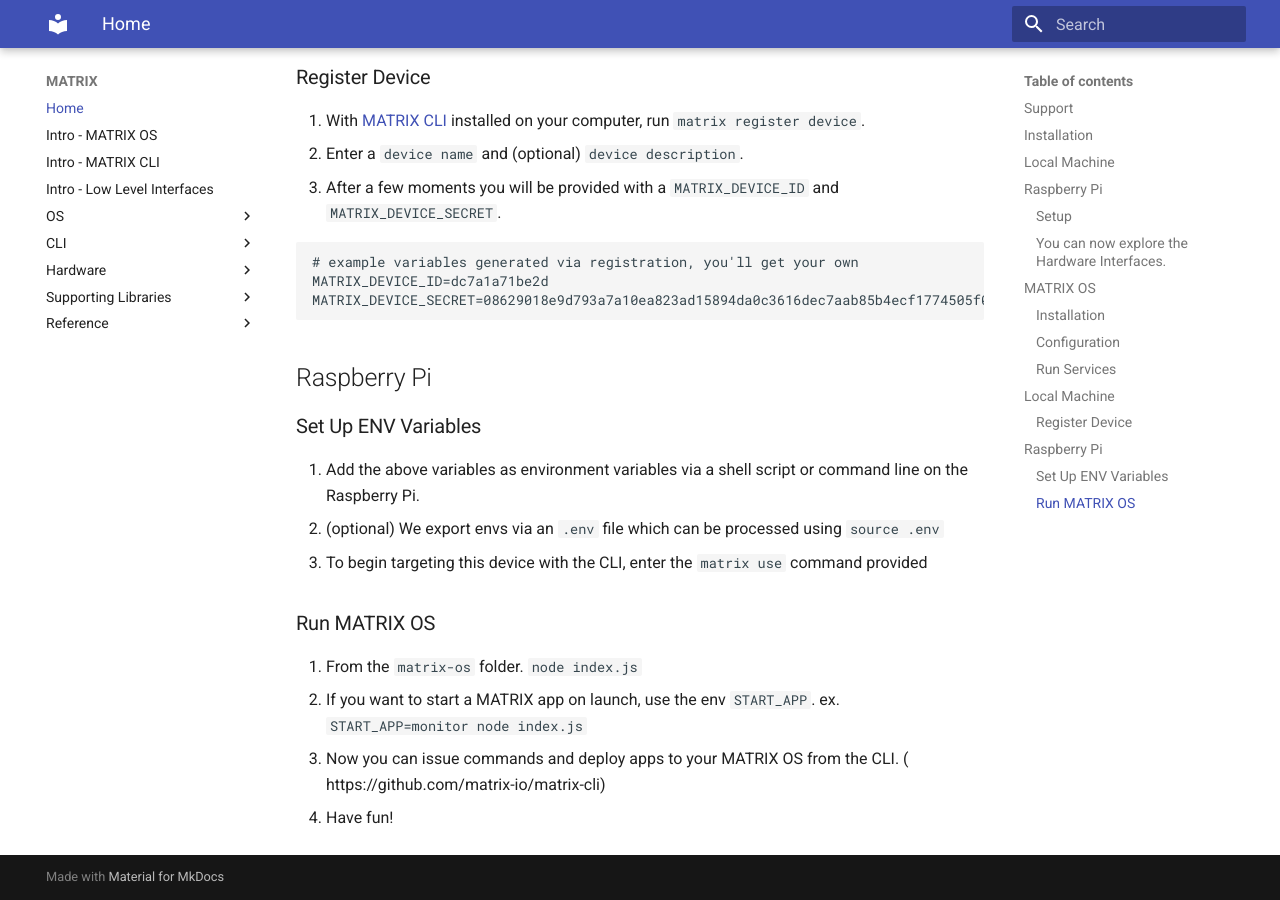
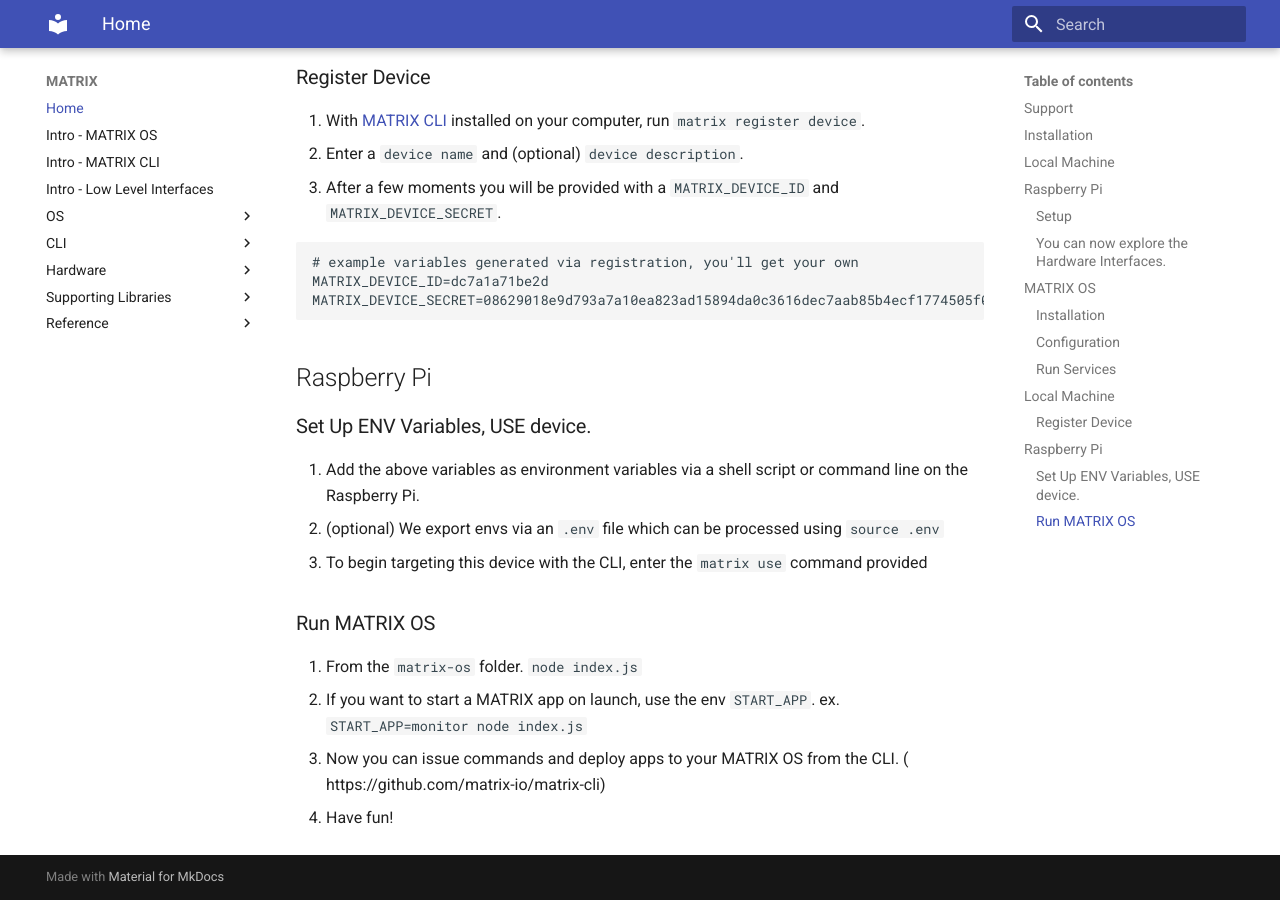
Before and after one commit to matrix-io/matrix-documentation, an MkDocs documentation site: the page built from docs/index.md, in a window 1280 px wide and 900 px high, scrolled down 1903 px. Built offline with MkDocs 1.6.1 and Material for MkDocs 9.7.7, drawn with Linux system fonts in a browser that asks for light colours; old or Windows-style settings are respelled for this version of MkDocs.

Commit message:
updates to index.md

```diff
--- a/docs/index.md
+++ b/docs/index.md
@@ -72,7 +72,7 @@
 
 ## Raspberry Pi
 
-### Set Up ENV Variables
+### Set Up ENV Variables, USE device.
 
 1. Add the above variables as environment variables via a shell script or command line on the Raspberry Pi.
 1. (optional) We export envs via an `.env` file which can be processed using `source .env`
```
